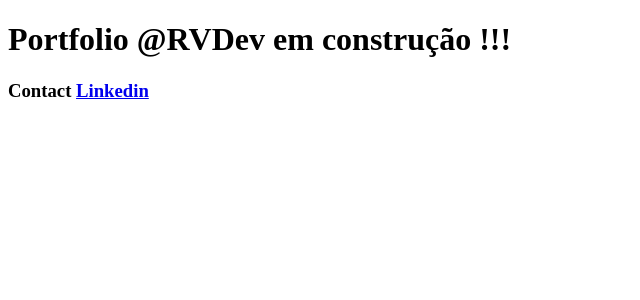
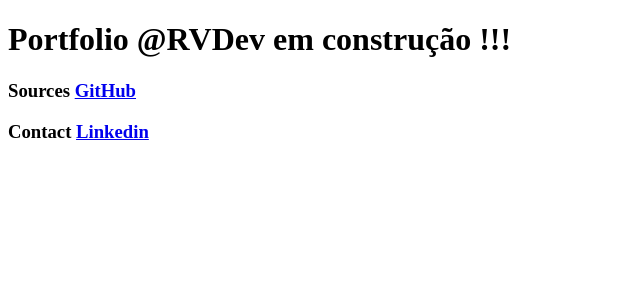
Before and after one commit to RicardoAVieira/portfolio, a Next.js app: page / in a window 1280 px wide. Shown: the top 300 px of the page, without its empty margins (0-640 px from the left). Built offline with nearby package versions, Linux system fonts and the light colour scheme.

Commit message:
Add Git to repository

```diff
--- a/pages/index.js
+++ b/pages/index.js
@@ -4,9 +4,14 @@ function Home() {
     <h1>
       Portfolio @RVDev em construção !!!
     </h1>
+    <h3 class name="link">
+      Sources <a href="https://github.com/RicardoAVieira">GitHub</a>
+    </h3>
+
     <h3 className="link">
       Contact <a href="https://www.linkedin.com/in/ricardoav/">Linkedin</a>
     </h3>
+
   </div>
 }
 
```
